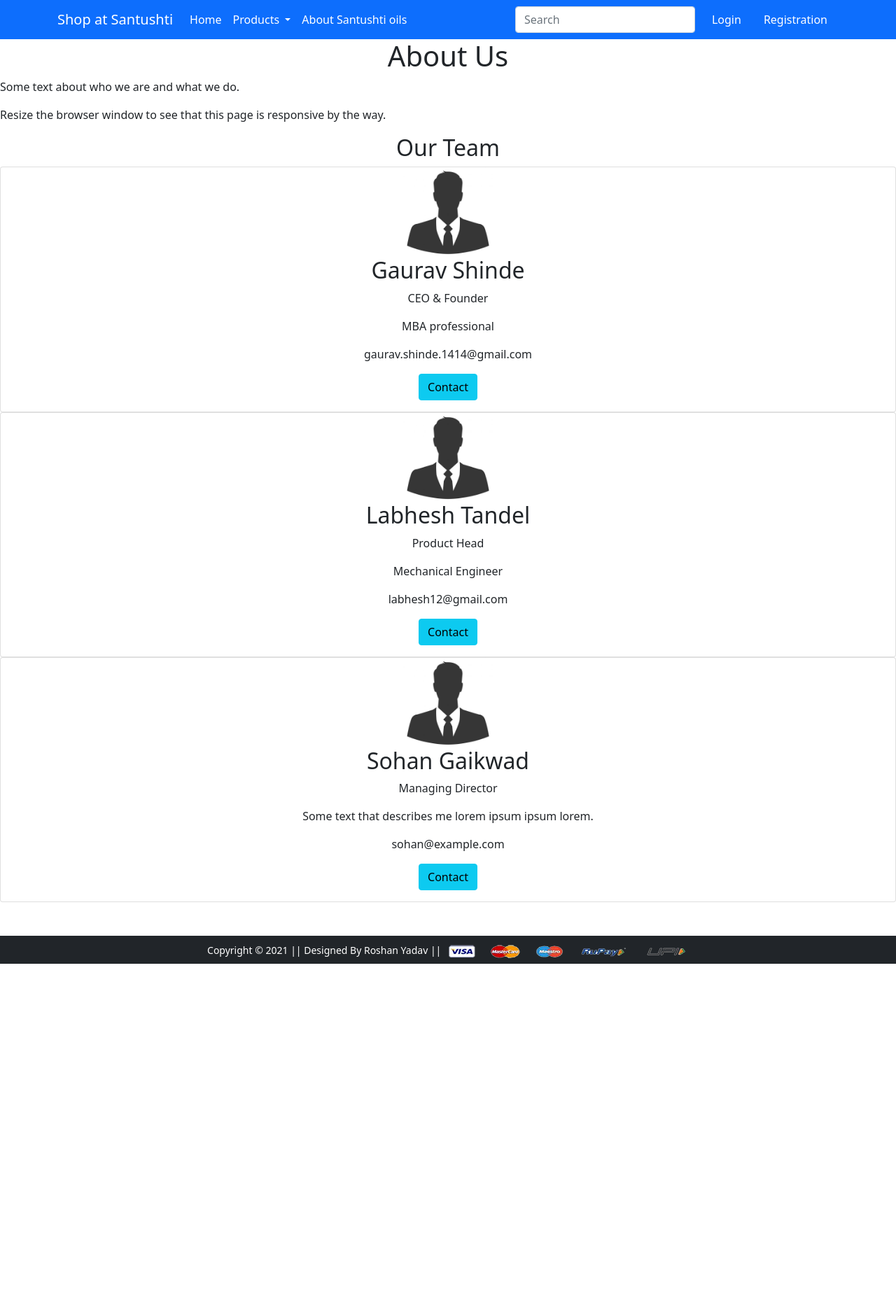
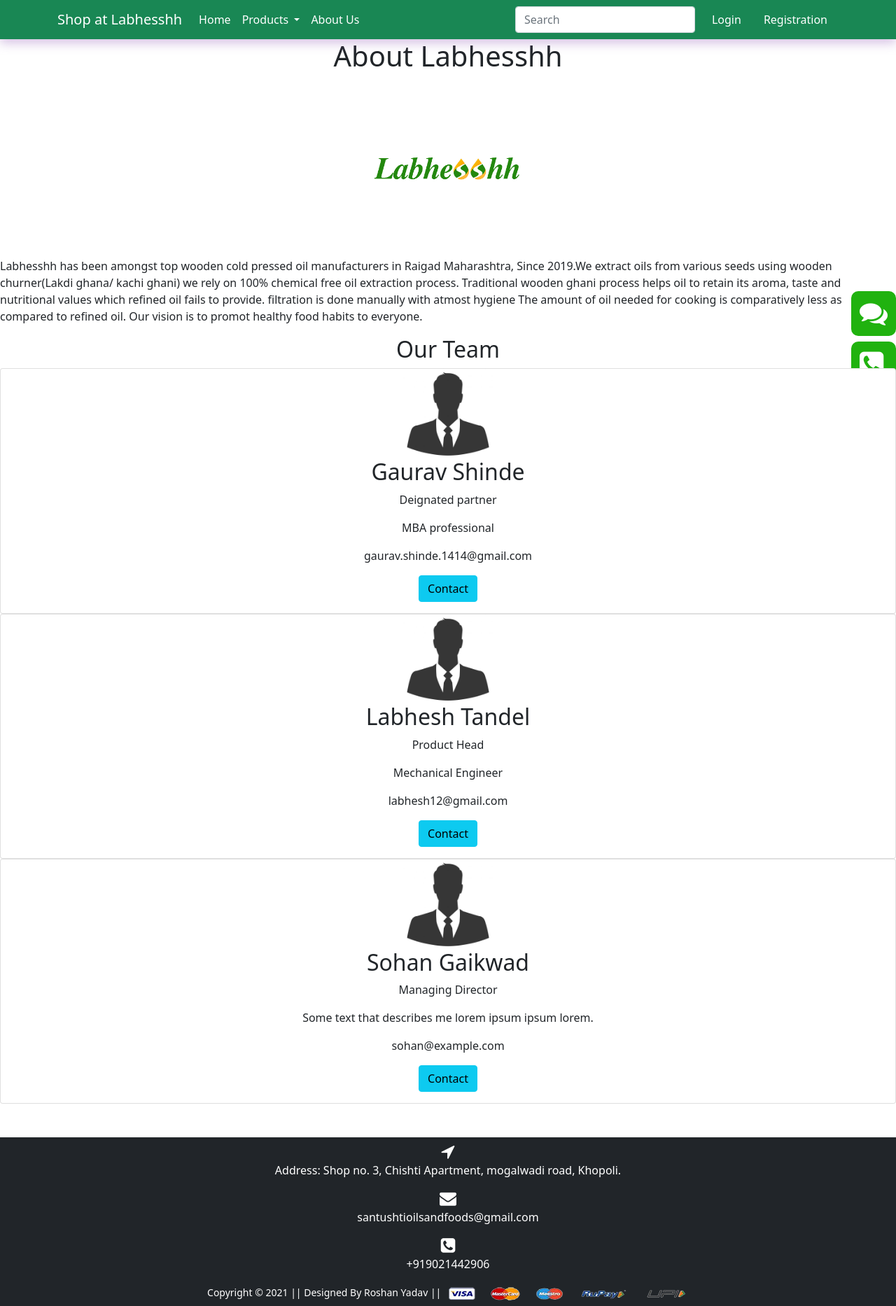
Before and after one commit to Roshan-py/mywebsite, a Django app: page /aboutus/ in a window 1280 px wide. Shown: the whole page at 70% size. Before the commit the page ends 1377 px from the top, so only its background shows below. Run offline with Django 3.2, Linux system fonts and the light colour scheme; some libraries are stand-ins or nearby versions; some web fonts are replaced.

Commit message:
before final

```diff
--- a/app/models.py
+++ b/app/models.py
@@ -20,7 +20,7 @@ class Customer(models.Model):
         return str(self.id)
 
 CATEGORY_CHOICE=(
-    ('oil','cold pressed edible oil'),
+    ('oil','c'),
     ('jag','organic jaggery'),
     ('salt','Rock salt'),
     ('honey','Raw honey')
--- a/app/static/app/css/style.css
+++ b/app/static/app/css/style.css
@@ -1,3 +1,9 @@
+.navbar:hover {
+  color: rgba(255, 255, 255, 1);
+  box-shadow: 0 5px 15px rgba(145, 92, 182, .4);
+}
+
+
 .owl-carousel .item{
  /* border: 1px solid black; */
  font-size: 24px;
@@ -19,3 +25,14 @@
  font-size: 24px;
  font-weight: bold;
 }
+.whatsapp{
+position: fixed;
+right: 0px;
+top: 52%;
+}
+.whatsapp h5 {
+color: white;
+background: #20b20f;
+padding: 12px;
+border-radius: 10px;
+}
--- a/app/templates/app/aboutus.html
+++ b/app/templates/app/aboutus.html
@@ -12,9 +12,12 @@
   </style>
 </head>
 <div class="about-section">
-  <h1 style="text-align:center">About Us</h1>
-  <p>Some text about who we are and what we do.</p>
-  <p>Resize the browser window to see that this page is responsive by the way.</p>
+  <h1 style="text-align:center">About Labhesshh</h1>
+  <img src="{% static 'app/images/labhesshh.jpg' %}" alt="Jane" style="width:20%" class="center">
+  <p style="font-weight: 500;">Labhesshh has been amongst top wooden cold pressed oil manufacturers in Raigad Maharashtra, Since 2019.We extract oils from various seeds using wooden churner(Lakdi ghana/ kachi ghani)
+  we rely on 100% chemical free oil extraction process. Traditional wooden ghani process helps oil to retain its aroma, taste and nutritional values
+  which refined oil fails to provide. filtration is done manually with atmost hygiene
+  The amount of oil needed for cooking is comparatively less as compared to refined oil. Our vision is to promot healthy food habits to everyone.</p>
 </div>
 
 <h2 style="text-align:center">Our Team</h2>
@@ -24,7 +27,7 @@
       <img src="{% static 'app/images/profilepicture.jpg' %}" alt="Jane" style="width:10%" class="center">
       <div class="container" style="text-align:center">
         <h2>Gaurav Shinde</h2>
-        <p class="title">CEO & Founder</p>
+        <p class="title">Deignated partner</p>
         <p>MBA professional</p>
         <p>gaurav.shinde.1414@gmail.com</p>
         <p><button class="btn btn-info">Contact</button></p>
--- a/app/templates/app/base.html
+++ b/app/templates/app/base.html
@@ -22,9 +22,9 @@
     <title>Shop Santushti | {% block title %} {% endblock title %} </title>
   </head>
   <body>
-    <nav class="navbar navbar-expand-lg navbar-dark bg-primary">
+    <nav class="navbar navbar-expand-lg navbar-dark bg-success">
      <div class="container">
-       <a class="navbar-brand" href="/">Shop at Santushti</a>
+       <a class="navbar-brand" href="/">Shop at Labhesshh</a>
        <button class="navbar-toggler" type="button" data-bs-toggle="collapse" data-bs-target="#navbarSupportedContent" aria-controls="navbarSupportedContent" aria-expanded="false" aria-label="Toggle navigation">
          <span class="navbar-toggler-icon"></span>
        </button>
@@ -43,7 +43,7 @@
              </ul>
            </li>
              <li class="nav-item">
-             <a class="nav-link active" aria-current="page" href="{% url 'aboutus' %}">About Santushti oils</a>
+             <a class="nav-link active" aria-current="page" href="{% url 'aboutus' %}">About Us</a>
            </li>
 
          </ul>
@@ -82,6 +82,10 @@
        </div>
      </div>
     </nav>
+    <div class="whatsapp">
+        <a href="https://api.whatsapp.com/send?phone=919021442906"target="_blank"><h5><i class="fa fa-comments fa-2x" aria-hidden="true"></i> </h5></a>
+        <a href="tel:9021442906" target="_blank"><h5><i class="fa fa-phone-square fa-2x" aria-hidden="true"></i> </h5></a>
+    </div>
     {% block banner_slider %} {% endblock banner_slider %}
     {% block livesale %} {% endblock livesale %}
     {% block main-content %} {% endblock main-content %}
@@ -89,6 +93,9 @@
 
     <!-- Start Footer -->
     <footer class="container-fluid bg-dark text-center p-2 mt-5">
+        <i class="fa fa-location-arrow text-white" style="font-size:24px"></i><p class="text-white">Address: Shop no. 3, Chishti Apartment, mogalwadi road, Khopoli. </p>
+        <i class="fa fa-envelope text-white" style="font-size:24px"></i><p class="text-white">santushtioilsandfoods@gmail.com</p>
+        <i class="fa fa-phone-square text-white" style="font-size:24px"></i><p class="text-white">+919021442906</p>
         <small class="text-white">Copyright &copy; 2021 || Designed By Roshan Yadav || </small>
         <img src="{% static 'app/images/payment.png' %}" alt="" srcset="" class="img-fluid" height="2px">
     </footer> <!-- End Footer -->
@@ -101,5 +108,6 @@
     <script src="{% static 'app/js/owl.carousel.min.js' %}"></script>
     <script src="{% static 'app/js/all.min.js' %}"></script>
     <script src="{% static 'app/js/myscript.js' %}"></script>
+    <link href="https://maxcdn.bootstrapcdn.com/font-awesome/4.2.0/css/font-awesome.min.css" rel="stylesheet">
   </body>
 </html>
--- a/app/templates/app/oilproducts.html
+++ b/app/templates/app/oilproducts.html
@@ -24,6 +24,10 @@
                             <h5 class="mt-0 font-weight-bold mb-2">{{o.title}}</h5>
                             <p class="font-italic text-muted mb-0 small">{{o.description}}</p>
                         </div><img src="{{o.product_image.url}}" alt="Generic placeholder image" width="200" class="ml-lg-5 order-1 order-lg-2">
+                        <form action="/add-to-cart" class="d-inline">
+                        <input type="hidden" name="prod_id" value="{{product.id}}" id="prod_id">
+                        <button type="submit" class="btn btn-primary shadow px-5 py-2">Add To Cart</button>
+                        </form>
                         {% endfor %}
                     </div> <!-- End -->
                 </li> <!-- End -->
```
Also changed, not shown: new 2.txt (added, +39 -0 lines), app/static/app/images/Labhesshh.jpg (added), db.sqlite3, media/productimg/b3_vH8deEq.jpg (added), media/productimg/honey-3434774_1280_D1shlWG.jpg (added).
